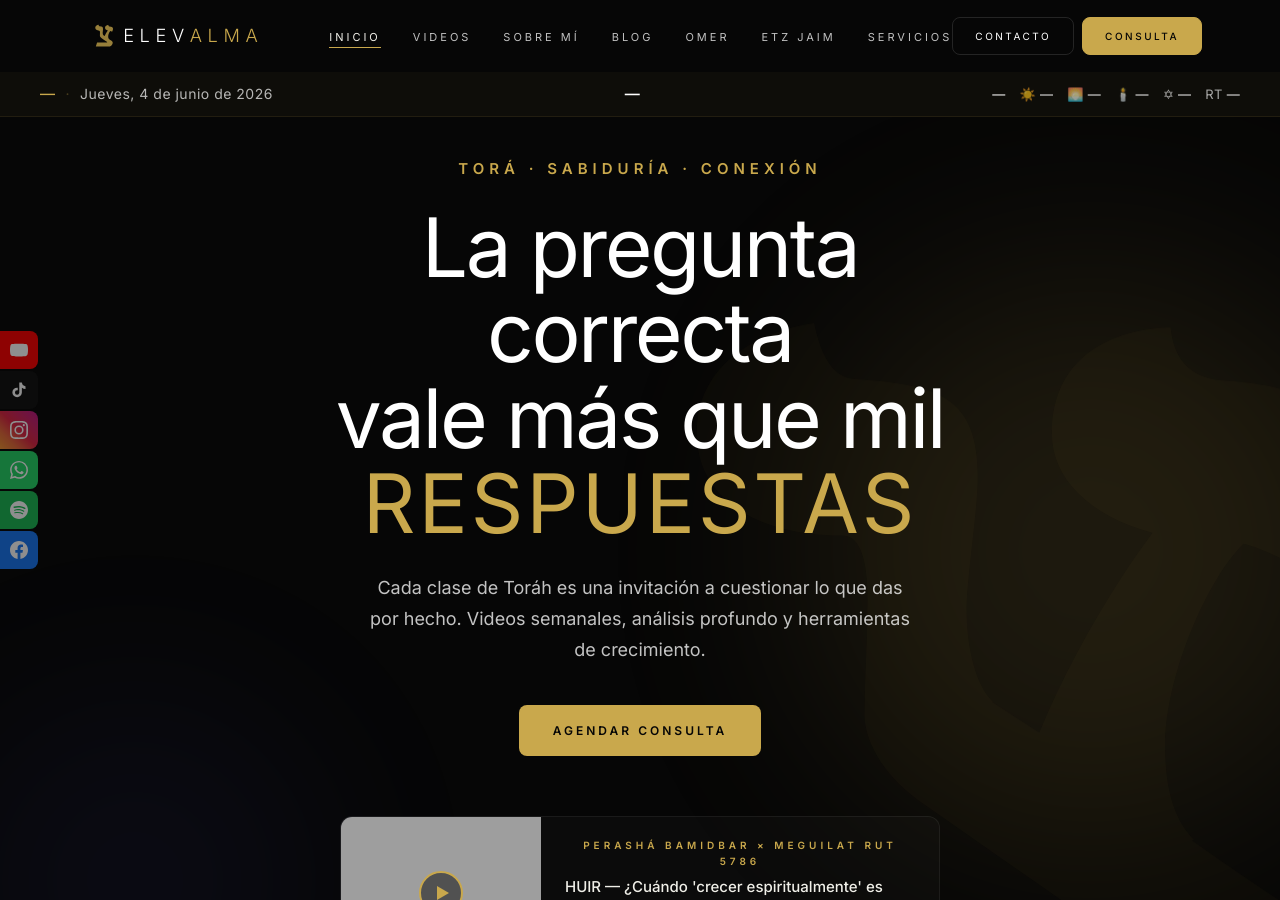
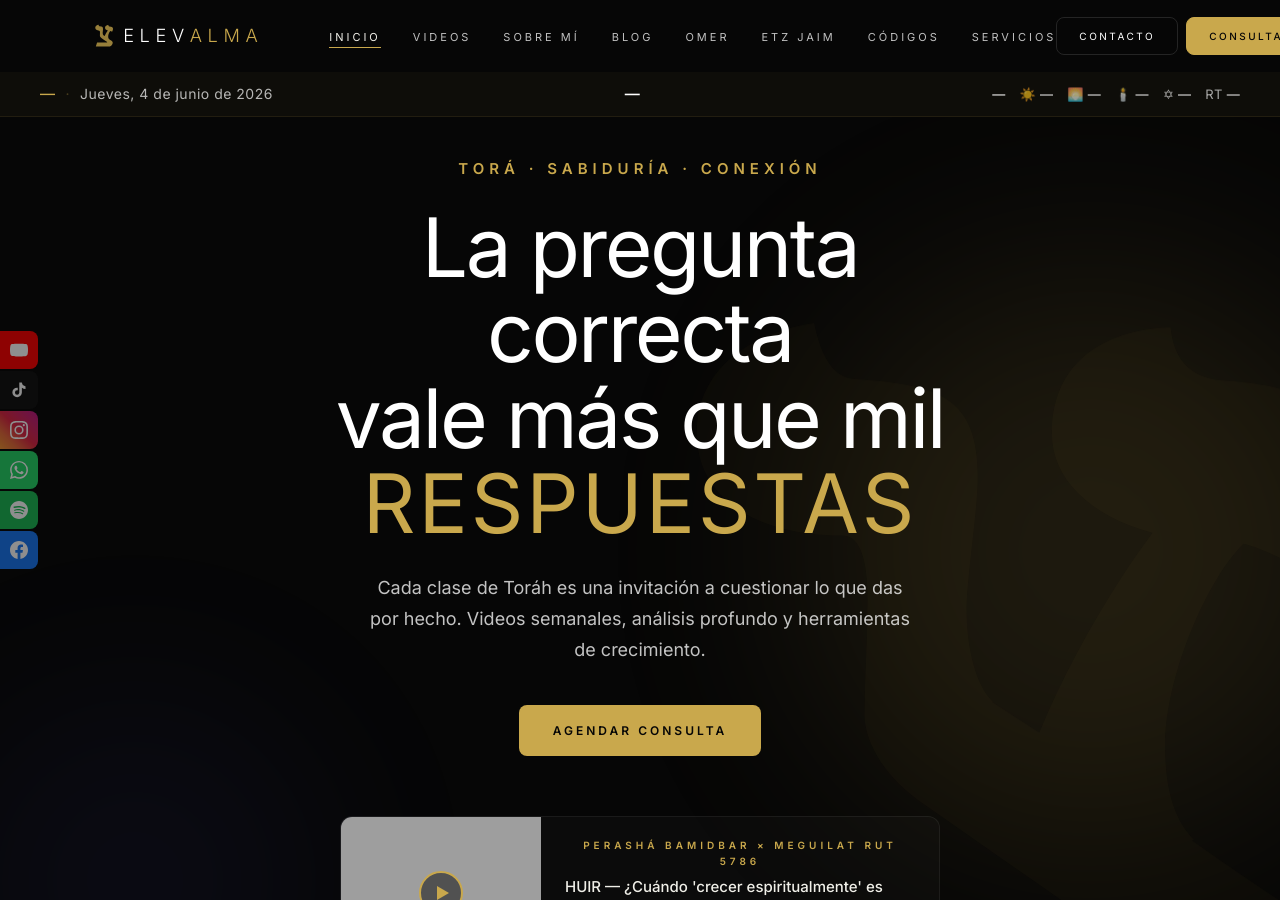
Before and after one commit to spenhos/elevalma-site, a Jekyll site: the page built from index.html, in a window 1280 px wide and 900 px high. Built offline with Jekyll 4.4.1, drawn with Linux system fonts in a browser that asks for light colours; grey boxes are pictures that could not be loaded.

Commit message:
feat: link Códigos en nav (desktop + móvil, 6 páginas)

```diff
--- a/_layouts/post.html
+++ b/_layouts/post.html
@@ -143,6 +143,7 @@
     <a href="/blog/">Blog</a>
     <a href="/omer/">Omer</a>
     <a href="/etz-jaim/">Etz Jaim</a>
+    <a href="https://codigos.elevalma.com/">Códigos</a>
     <a href="/#servicios">Servicios</a>
     <a href="/consultas/#contacto">Contacto</a>
     <a href="/consultas/" style="color: var(--gold);">Consulta</a>
@@ -158,6 +159,7 @@
         <li><a href="/blog/">Blog</a></li>
         <li><a href="/omer/">Omer</a></li>
         <li><a href="/etz-jaim/">Etz Jaim</a></li>
+        <li><a href="https://codigos.elevalma.com/">Códigos</a></li>
         <li><a href="/#servicios">Servicios</a></li>
       </ul>
       <a href="/consultas/#contacto" class="nav-cta">Contacto</a>
--- a/blog/index.html
+++ b/blog/index.html
@@ -139,6 +139,7 @@ title: Blog — ElevAlma
     <a href="/blog/">Blog</a>
     <a href="/omer/">Omer</a>
     <a href="/etz-jaim/">Etz Jaim</a>
+    <a href="https://codigos.elevalma.com/">Códigos</a>
     <a href="/#servicios">Servicios</a>
     <a href="/#contacto">Contacto</a>
     <a href="https://cal.com/elevalma/consulta-individual-elevalma" target="_blank" rel="noopener" style="color: var(--gold);">Consulta</a>
@@ -153,6 +154,7 @@ title: Blog — ElevAlma
         <li><a href="/blog/" class="active">Blog</a></li>
         <li><a href="/omer/">Omer</a></li>
         <li><a href="/etz-jaim/">Etz Jaim</a></li>
+        <li><a href="https://codigos.elevalma.com/">Códigos</a></li>
         <li><a href="/#servicios">Servicios</a></li>
       </ul>
       <a href="/#contacto" class="nav-cta">Contacto</a>
--- a/consultas/index.html
+++ b/consultas/index.html
@@ -262,6 +262,7 @@ layout: null
     <a href="/blog/">Blog</a>
     <a href="/omer/">Omer</a>
     <a href="/etz-jaim/">Etz Jaim</a>
+    <a href="https://codigos.elevalma.com/">Códigos</a>
     <a href="/consultas/">Servicios</a>
     <a href="/consultas/#contacto">Contacto</a>
     <a href="https://cal.com/elevalma/consulta-individual-elevalma" target="_blank" rel="noopener" style="color: var(--gold);">Agendar</a>
@@ -277,6 +278,7 @@ layout: null
         <li><a href="/blog/">Blog</a></li>
         <li><a href="/omer/">Omer</a></li>
         <li><a href="/etz-jaim/">Etz Jaim</a></li>
+        <li><a href="https://codigos.elevalma.com/">Códigos</a></li>
         <li><a href="/consultas/" class="active">Servicios</a></li>
       </ul>
       <a href="/consultas/#contacto" class="nav-cta">Contacto</a>
--- a/etz-jaim/index.html
+++ b/etz-jaim/index.html
@@ -441,6 +441,7 @@ title: Etz Jaim — ElevAlma
     <a href="/blog/">Blog</a>
     <a href="/omer/">Omer</a>
     <a href="/etz-jaim/">Etz Jaim</a>
+    <a href="https://codigos.elevalma.com/">Códigos</a>
     <a href="/#servicios">Servicios</a>
     <a href="/#contacto">Contacto</a>
     <a href="https://cal.com/elevalma/consulta-individual-elevalma" target="_blank" rel="noopener" style="color: #c9a84c;">Consulta</a>
@@ -456,6 +457,7 @@ title: Etz Jaim — ElevAlma
         <li><a href="/blog/">Blog</a></li>
         <li><a href="/omer/">Omer</a></li>
         <li><a href="/etz-jaim/" class="active">Etz Jaim</a></li>
+        <li><a href="https://codigos.elevalma.com/">Códigos</a></li>
         <li><a href="/#servicios">Servicios</a></li>
       </ul>
       <a href="/#contacto" class="nav-cta">Contacto</a>
--- a/index.html
+++ b/index.html
@@ -98,6 +98,7 @@ layout: null
     <a href="/blog/">Blog</a>
     <a href="/omer/">Omer</a>
     <a href="/etz-jaim/">Etz Jaim</a>
+    <a href="https://codigos.elevalma.com/">Códigos</a>
     <a href="#servicios">Servicios</a>
     <a href="/consultas/#contacto">Contacto</a>
     <a href="/consultas/" style="color: var(--gold);">Consulta</a>
@@ -118,6 +119,7 @@ layout: null
         <li><a href="/blog/">Blog</a></li>
         <li><a href="/omer/">Omer</a></li>
         <li><a href="/etz-jaim/">Etz Jaim</a></li>
+        <li><a href="https://codigos.elevalma.com/">Códigos</a></li>
         <li><a href="#servicios">Servicios</a></li>
       </ul>
       <a href="/consultas/#contacto" class="nav-cta">Contacto</a>
--- a/omer/index.html
+++ b/omer/index.html
@@ -138,6 +138,7 @@ title: "Omer — 49 Niveles | ElevAlma"
     <a href="/blog/">Blog</a>
     <a href="/omer/">Omer</a>
     <a href="/etz-jaim/">Etz Jaim</a>
+    <a href="https://codigos.elevalma.com/">Códigos</a>
     <a href="/#servicios">Servicios</a>
     <a href="/#contacto">Contacto</a>
     <a href="https://cal.com/elevalma/consulta-individual-elevalma" target="_blank" rel="noopener" style="color: var(--gold);">Consulta</a>
@@ -152,6 +153,7 @@ title: "Omer — 49 Niveles | ElevAlma"
         <li><a href="/blog/">Blog</a></li>
         <li><a href="/omer/" class="active">Omer</a></li>
         <li><a href="/etz-jaim/">Etz Jaim</a></li>
+        <li><a href="https://codigos.elevalma.com/">Códigos</a></li>
         <li><a href="/#servicios">Servicios</a></li>
       </ul>
       <a href="/#contacto" class="nav-cta">Contacto</a>
```
